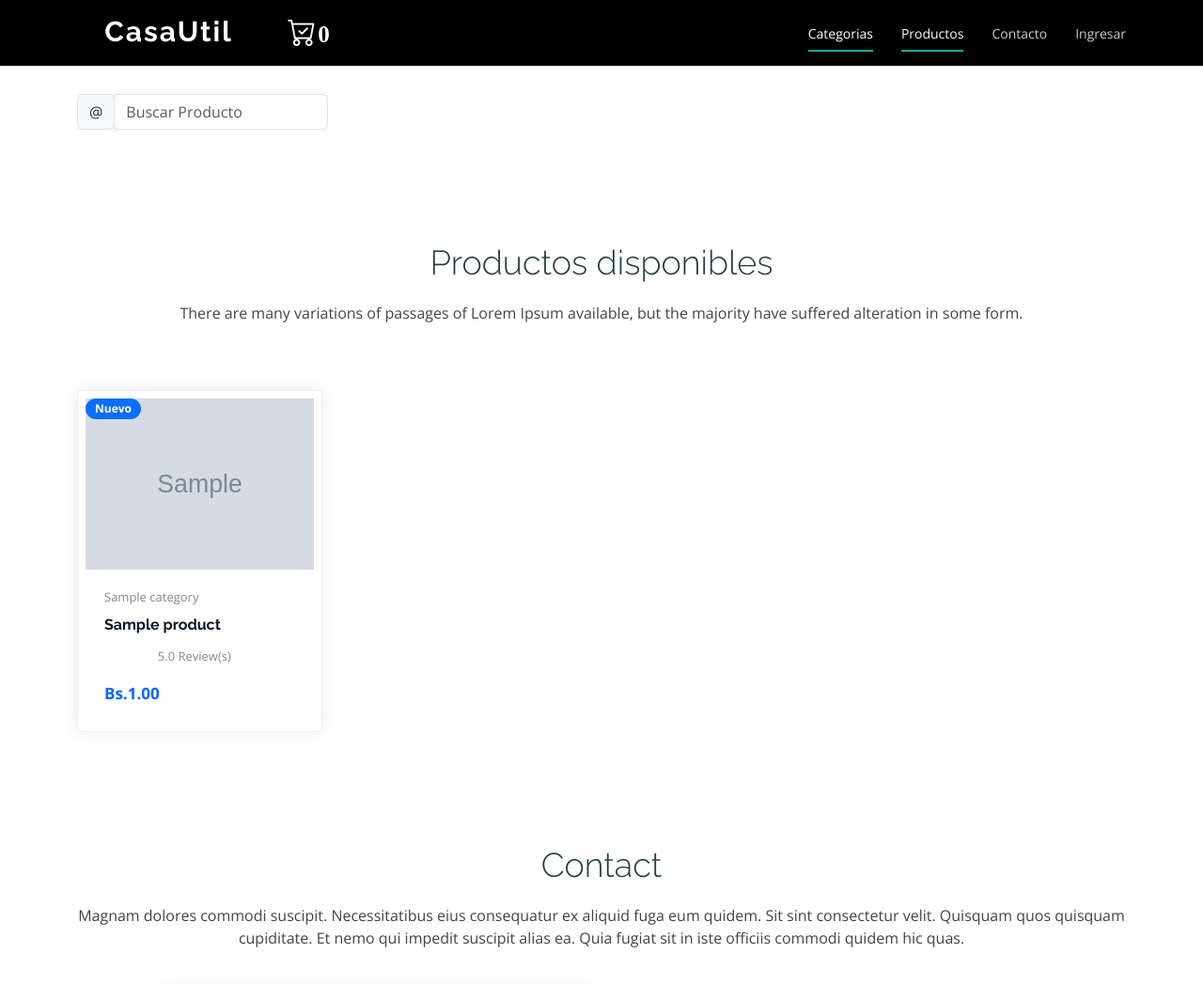
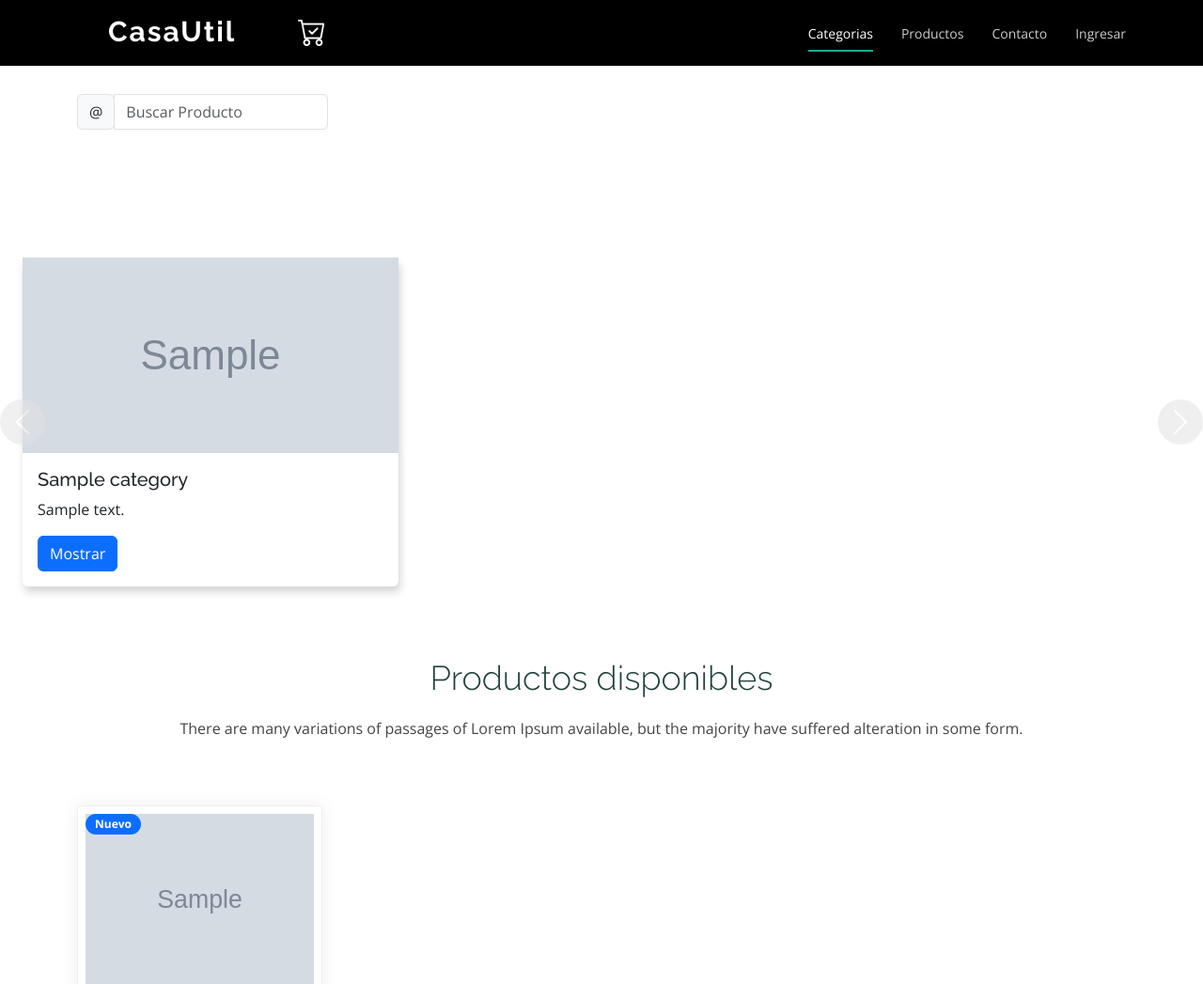
Before and after one commit to juanjavierl/ecomerce, a Django app: page / in a window 1280 px wide. Shown: the top 1047 px of the page at 94% size. Run offline with Django 4.2, Linux system fonts and the light colour scheme; tables that the repository leaves empty hold one stand-in row (values such as "Sample post"); grey boxes marked "Sample" are stand-in pictures; some libraries are stand-ins or nearby versions.

Commit message:
filtor de productos por categorias

```diff
--- a/app/catalog/templates/card_productos.html
+++ b/app/catalog/templates/card_productos.html
@@ -1,5 +1,4 @@
-<section id="team" class="team">
-    <div class="container">
+
       <div class="row">
           <div class="col-12">
               <div class="section-title">
@@ -46,7 +45,7 @@
           {% endfor %}
 
       </div>
-  </div>
+
   <script>
     function datos(urls){//optener producto
         $.ajax({
@@ -59,4 +58,3 @@
             });
     }
   </script>
-  </section>
--- a/app/catalog/templates/catalog/OptenerProducto.html
+++ b/app/catalog/templates/catalog/OptenerProducto.html
@@ -44,7 +44,7 @@
             <div class="col-auto cantidades">
               <div class="valores menos"> - </div>
               <div class="cant">
-                <input disabled type="number" name="cantidad" placeholder="Ingrese la Cantidad" value="1" min="1" max="9999" id="inputPassword6" class="form-control form-control-sm valor_numerico" aria-describedby="passwordHelpInline" required>
+                <input type="number" name="cantidad" placeholder="Ingrese la Cantidad" value="1" min="1" max="9999" id="inputPassword6" class="form-control form-control-sm valor_numerico" aria-describedby="passwordHelpInline" required>
               </div>
               <div class="valores mas"> + </div>
             </div>
--- /dev/null
+++ b/app/catalog/templates/catalog/card_categorias.html
@@ -0,0 +1,98 @@
+<style>
+    .carousel-inner {
+  padding: 1em;
+}
+.card {
+  margin: 0 0.5em;
+  box-shadow: 2px 6px 8px 0 rgba(22, 22, 26, 0.18);
+  border: none;
+}
+.carousel-control-prev,
+.carousel-control-next {
+  background-color: #e1e1e1;
+  width: 6vh;
+  height: 6vh;
+  border-radius: 50%;
+  top: 50%;
+  transform: translateY(-50%);
+}
+@media (min-width: 768px) {
+  .carousel-item {
+    margin-right: 0;
+    flex: 0 0 33.333333%;
+    display: block;
+  }
+  .carousel-inner {
+    display: flex;
+  }
+}
+@media (min-width: 1024px){
+    .carousel-inner{
+        margin-top: 40px;
+    }
+}
+@media (max-width: 1450px){
+    .carousel-inner{
+        margin-top: 60px;
+    }
+}
+.card .img-wrapper {
+    max-width: 100%;
+    height: 13em;
+    display: flex;
+    justify-content: center;
+    align-items: center;
+}
+.card img {
+    max-height: 100%;
+}
+@media (max-width: 767px) {
+  .card .img-wrapper {
+    height: 17em;
+  }
+}
+</style>
+<div id="carouselExampleControls" class="carousel slide" data-ride="carousel">
+    <div class="carousel-inner">
+
+        {% for c in categorias  %}
+        <div class="carousel-item active" data-bs-interval="100">
+            <div class="card">
+                <div class="img-wrapper">
+                    <img src="/media/{{c.image}}" class="d-block w-100" alt="..."> </div>
+                <div class="card-body">
+                    <h5 class="card-title">{{c.name}}</h5>
+                    <p class="card-text">{{c.description}}</p>
+                    <button class="btn btn-primary" onclick="mostrar_por_categoria('{{c.id}}')">Mostrar</button>
+                </div>
+            </div>
+        </div>
+        {% endfor %}
+
+
+
+    </div>
+    <button class="carousel-control-prev" type="button" data-bs-target="#carouselExampleControls" data-bs-slide="prev">
+        <span class="carousel-control-prev-icon" aria-hidden="true"></span>
+        <span class="visually-hidden">Previous</span>
+    </button>
+    <button class="carousel-control-next" type="button" data-bs-target="#carouselExampleControls" data-bs-slide="next">
+        <span class="carousel-control-next-icon" aria-hidden="true"></span>
+        <span class="visually-hidden">Next</span>
+    </button>
+</div>
+
+
+<script>
+    function mostrar_por_categoria(id_categoria){
+        //alert("id: " + id_categoria);
+        $.ajax({
+            type: 'GET',
+            url:'mostrar_por_categoria/'+id_categoria,
+            data:{'id_categoria':id_categoria},
+            success:function(resp){
+                $(".productos_por_categorias").html(resp);
+            }
+        });
+    }
+</script>
--- a/app/catalog/urls.py
+++ b/app/catalog/urls.py
@@ -10,4 +10,5 @@ urlpatterns = [
     path('vaciar_carrito/', vaciar_carrito, name='vaciar_carrito'),
     path('eliminarProducto/<int:id_producto>', eliminarProducto, name='eliminarProducto'),
     path('shear_product/',shear_product, name='eliminarProducto'),
+    path('mostrar_por_categoria/<int:id_categoria>', mostrar_por_categoria, name='mostrar_por_categoria'),
 ]
--- a/app/catalog/views.py
+++ b/app/catalog/views.py
@@ -101,3 +101,12 @@ def shear_product(request):
         )
         resultados=Product.objects.filter(busqueda).distinct()
         return render(request,'catalog/shear_product.html',{'datos':resultados})
+
+"""
+select *
+from Product
+whire id_categoria = {{id_categoria}}
+"""
+def mostrar_por_categoria(request, id_categoria):
+    productos = Product.objects.filter(category = id_categoria)
+    return render(request, 'card_productos.html', {'productos':productos})
--- a/templates/header_catalog.html
+++ b/templates/header_catalog.html
@@ -5,9 +5,12 @@
         <h1><a href="/">CasaUtil</a></h1>
         <!-- Uncomment below if you prefer to use an image logo -->
         <!-- <a href="index.html"><img src="assets/img/logo.png" alt="" class="img-fluid"></a>-->
-        <h1><a class="nav-link scrollto" href="#" onclick="verCarrito('ver_carrito/')" data-bs-toggle="modal" data-bs-target="#exampleModal"><i style="" class="bi bi-cart-check"></i><span style="font-family: initial;font-size: smaller;" id="compras_id">{{total_compra}}</span> </a></h1>
+        <h1><a class="nav-link scrollto" href="#" onclick="verCarrito('ver_carrito/')" data-bs-toggle="modal" data-bs-target="#exampleModal"><i style="" class="bi bi-cart-check"></i><span style="font-family: initial;font-size: smaller;" id="compras_id">
+          {% if total_compra > 0 %}
+          {{total_compra}}
+          {% endif %}
+        </span> </a></h1>
       </div>
-
       <nav id="navbar" class="navbar">
         <ul>
           <li><a class="nav-link scrollto active" href="#category">Categorias</a></li>
--- a/templates/index.html
+++ b/templates/index.html
@@ -35,6 +35,8 @@
 
 <body>
 
+
+
   <!-- ======= Header ======= -->
   {% include 'header_catalog.html' %}
   <!-- End Header -->
@@ -43,10 +45,15 @@
     <!-- ======= Services Section ======= -->
     {% include 'menus.html' %}
     <!-- End Services Section -->
-
+    {% include 'catalog/card_categorias.html' %}
     <!-- ======= Team Section ======= -->
     <div class="card_product_shear"></div>
-    {% include 'card_productos.html' %}
+
+    <section id="team" class="team">
+      <div class="container productos_por_categorias">
+        {% include 'card_productos.html' %}
+      </div>
+    </section>
     <!-- End Team Section -->
     <!-- Modal -->
     <div class="modal fade" id="exampleModal" data-bs-backdrop="static" data-bs-keyboard="false" tabindex="-1" aria-labelledby="staticBackdropLabel" aria-hidden="true">
```
